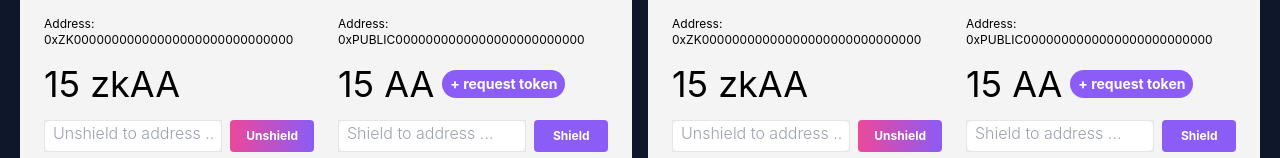
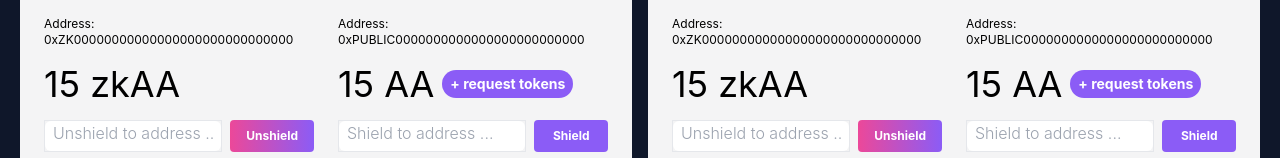
Before and after one commit to cozysybil/railgun-experimental, a React (Create React App) app: page / in a window 1280 px wide. Shown: the part 188-346 px from the top of the page. Built offline with nearby package versions, Linux system fonts and the light colour scheme.

Commit message:
fix: wording

```diff
--- a/src/component/SubUserSection.tsx
+++ b/src/component/SubUserSection.tsx
@@ -25,7 +25,7 @@ const SubUserSection = (props: SubUserSectionProps) => {
               }}
               className="bg-violet-500 text-white text-sm font-bold py-1 px-2 rounded-full focus:outline-none focus:shadow-outline"
             >
-              + request token
+              + request tokens
             </button>
           )}
         </div>
```
